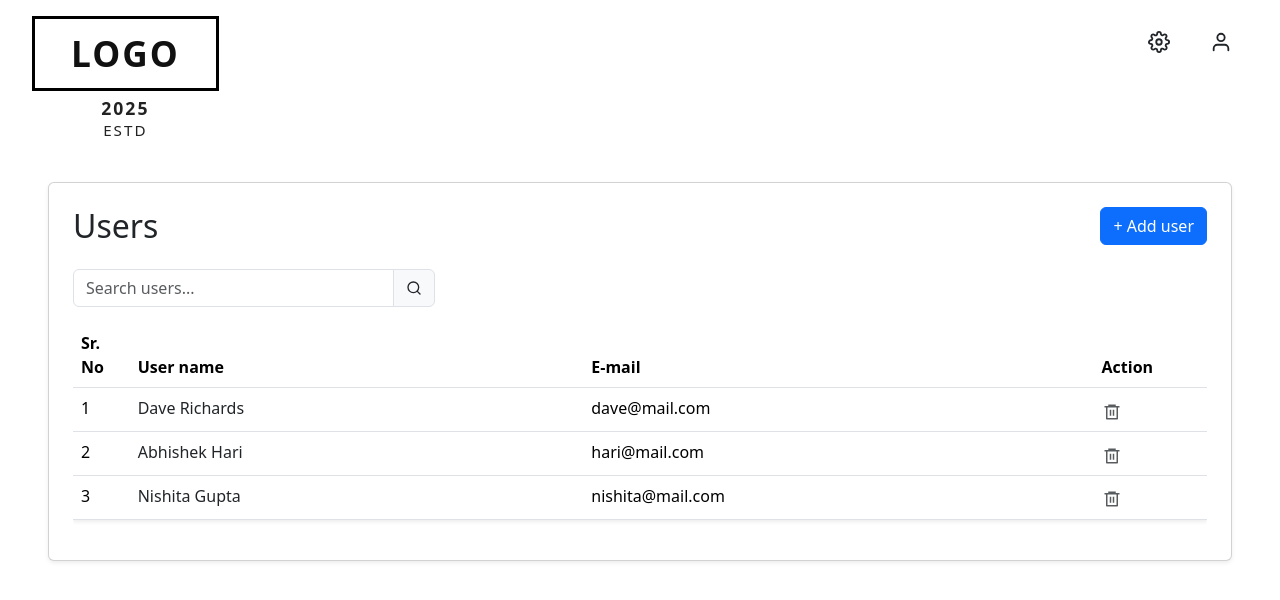
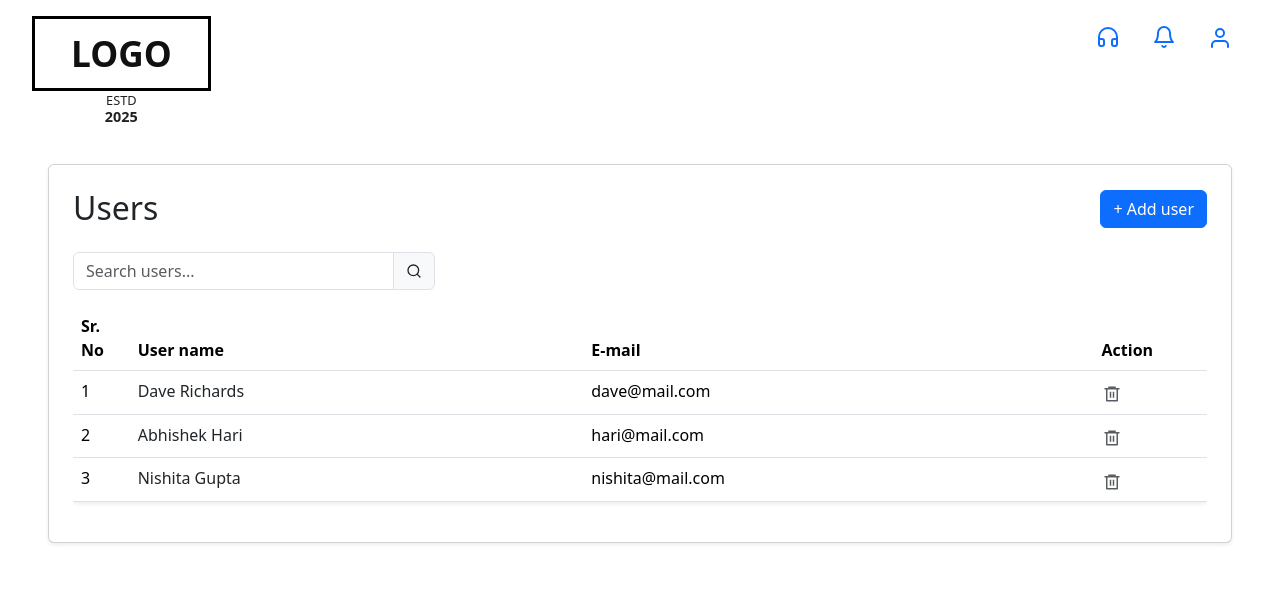
Before and after one commit to Sathvika2955/FrontEndTask-User_Management_System, a React (Vite) app in the folder campus-recruitment-vite/: page / in a window 1280 px wide. Shown: the top 600 px of the page. Built offline with nearby package versions, Linux system fonts and the light colour scheme.

Commit message:
Added icons in nav header

```diff
--- a/campus-recruitment-vite/src/App.css
+++ b/campus-recruitment-vite/src/App.css
@@ -21,26 +21,26 @@
   font-weight: bold;
   font-size: 2.2rem;
   color: #111;
-  letter-spacing: 2px;
+
+}
+
+.logo-estd {
+  font-size: 0.8rem;
+  color: #222;
+  margin: 0;               /* remove all margin */
+  font-weight: 500;
+  text-align: center;
+  width: 100%;
+     /* optional: slight space below */
 }
 
 .logo-year {
-  font-size: 1.1rem;
+  font-size: 0.9rem;
   font-weight: 600;
   color: #222;
-  letter-spacing: 2px;
-  margin-left: 0;
+  margin: 0;               /* remove all margin */
   text-align: center;
   width: 100%;
+  line-height: 1;
+  padding-top: 0;          /* no padding on top */
 }
-
-.logo-estd {
-  font-size: 0.95rem;
-  color: #222;
-  letter-spacing: 2px;
-  margin-top: -2px;
-  font-weight: 500;
-  margin-left: 0;
-  text-align: center;
-  width: 100%;
-}
--- a/campus-recruitment-vite/src/components/AppHeader.jsx
+++ b/campus-recruitment-vite/src/components/AppHeader.jsx
@@ -1,6 +1,7 @@
+
 import React from 'react';
 import { Nav } from 'react-bootstrap';
-import { FiSettings, FiUser } from 'react-icons/fi';
+import { FiHeadphones, FiBell, FiUser } from 'react-icons/fi';
 
 const AppHeader = () => {
   return (
@@ -19,15 +20,20 @@ const AppHeader = () => {
         <div className="logo-box">
           <span className="logo-text">LOGO</span>
         </div>
-        <div className="logo-year mt-1">2025</div>
         <div className="logo-estd">ESTD</div>
+        <div className="logo-year">2025</div>
       </div>
-      <Nav className="pt-1">
-        <Nav.Link href="#settings" className="mx-2 text-dark">
-          <FiSettings size={22} />
+      <Nav className="header-icons">
+        <Nav.Link href="#support" className="icon-link">
+          <FiHeadphones size={24} />
         </Nav.Link>
-        <Nav.Link href="#profile-icon" className="text-dark">
-          <FiUser size={22} />
+        <Nav.Link href="#notifications" className="icon-link">
+          <FiBell size={24} />
+        </Nav.Link>
+        <Nav.Link href="#profile" className="icon-link profile-icon-link">
+          <span className="profile-avatar">
+            <FiUser size={24} />
+          </span>
         </Nav.Link>
       </Nav>
     </header>
```
